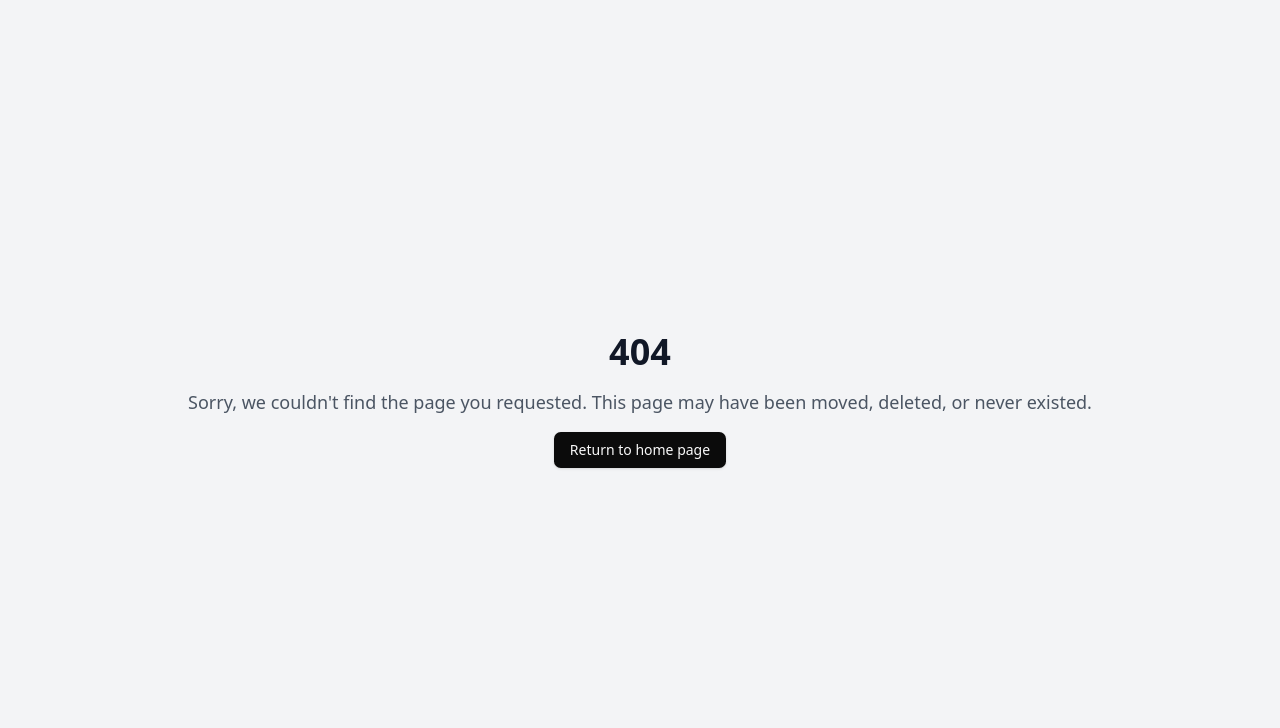
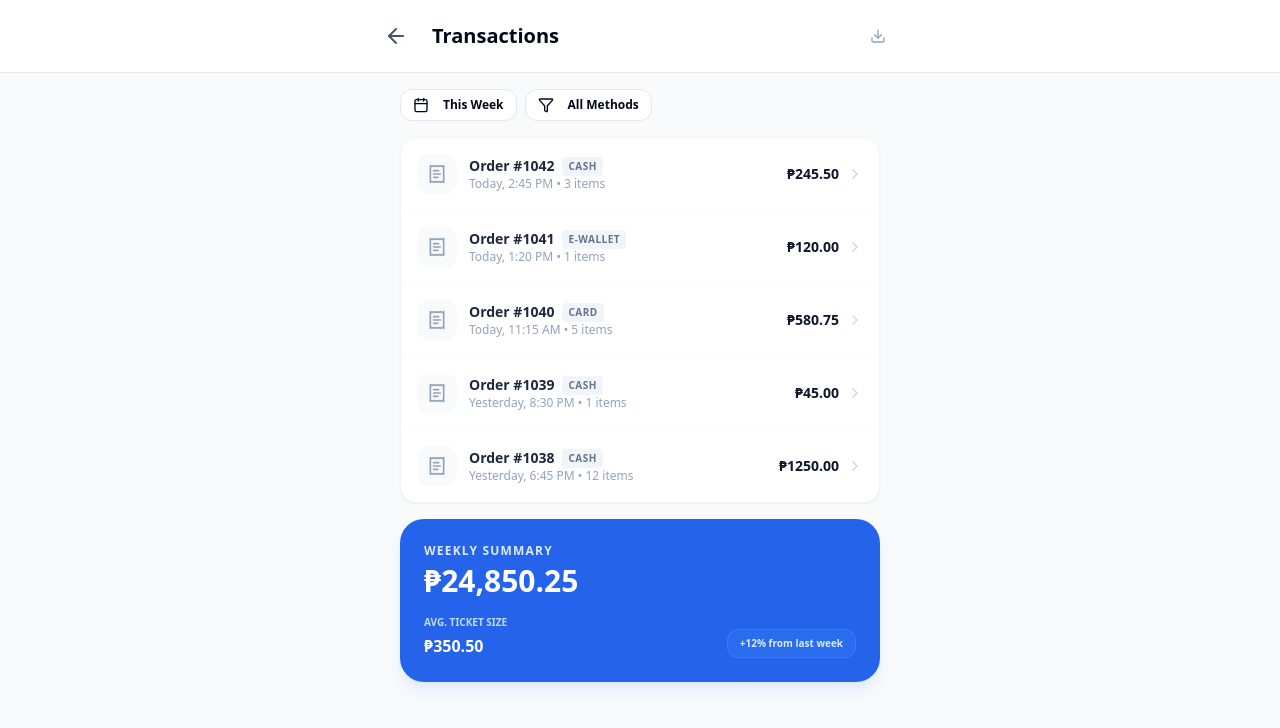
Before and after one commit to torralbaronnel-source/sg-741b921f-0688-4daf-a459-3e921582f4b4-1772127325, a Next.js app: page /transactions in a window 1280 px wide. Before the commit this address had no page. Shown: the top 728 px of the page. Built offline with nearby package versions, Linux system fonts and the light colour scheme.

Commit message:
feat(pages): Add transaction history and settings pages

```diff
--- /dev/null
+++ b/src/pages/settings.tsx
@@ -0,0 +1,93 @@
+import React from "react";
+import { SEO } from "@/components/SEO";
+import {
+  ArrowLeft,
+  Store,
+  User,
+  Bell,
+  ShieldCheck,
+  Smartphone,
+  Info,
+  ChevronRight,
+  LogOut
+} from "lucide-react";
+import Link from "next/link";
+
+export default function SettingsPage() {
+  const sections = [
+    {
+      title: "Business Profile",
+      items: [
+        { icon: <Store className="w-5 h-5" />, label: "Store Information", value: "Juan's Sari-Sari Store" },
+        { icon: <User className="w-5 h-5" />, label: "Staff Management", value: "3 Staff" },
+      ]
+    },
+    {
+      title: "App Settings",
+      items: [
+        { icon: <Bell className="w-5 h-5" />, label: "Notifications", value: "On" },
+        { icon: <ShieldCheck className="w-5 h-5" />, label: "Security & PIN", value: "Enabled" },
+        { icon: <Smartphone className="w-5 h-5" />, label: "Receipt Printer", value: "Bluetooth (Not Linked)" },
+      ]
+    },
+    {
+      title: "Support",
+      items: [
+        { icon: <Info className="w-5 h-5" />, label: "App Version", value: "v1.0.4-PH" },
+      ]
+    }
+  ];
+
+  return (
+    <div className="min-h-screen bg-slate-50 pb-20">
+      <SEO title="Settings | PocketPOS PH" />
+
+      <header className="bg-white border-b p-4 sticky top-0 z-20">
+        <div className="flex items-center space-x-4 max-w-lg mx-auto w-full">
+          <Link href="/" className="p-2 -ml-2 text-slate-600">
+            <ArrowLeft className="w-6 h-6" />
+          </Link>
+          <h1 className="text-xl font-bold flex-1">Settings</h1>
+        </div>
+      </header>
+
+      <main className="max-w-lg mx-auto p-4 space-y-6">
+        {sections.map((section, idx) => (
+          <div key={idx} className="space-y-2">
+            <h2 className="text-[10px] font-black text-slate-400 uppercase tracking-[0.2em] ml-2">
+              {section.title}
+            </h2>
+            <div className="bg-white rounded-2xl shadow-sm border border-slate-100 overflow-hidden">
+              {section.items.map((item, i) => (
+                <button
+                  key={i}
+                  className="w-full p-4 flex items-center justify-between border-b last:border-0 border-slate-50 active:bg-slate-50 transition-colors"
+                >
+                  <div className="flex items-center space-x-3">
+                    <div className="text-slate-400">
+                      {item.icon}
+                    </div>
+                    <div className="text-left">
+                      <p className="font-bold text-slate-800 text-sm">{item.label}</p>
+                      <p className="text-slate-400 text-xs">{item.value}</p>
+                    </div>
+                  </div>
+                  <ChevronRight className="w-4 h-4 text-slate-300" />
+                </button>
+              ))}
+            </div>
+          </div>
+        ))}
+
+        <button className="w-full p-4 bg-white rounded-2xl border border-red-50 text-red-500 font-bold flex items-center justify-center space-x-2 active:bg-red-50 transition-colors">
+          <LogOut className="w-5 h-5" />
+          <span>Sign Out</span>
+        </button>
+
+        <p className="text-center text-slate-300 text-[10px] font-bold uppercase tracking-widest mt-8">
+          PocketPOS PH © 2026
+        </p>
+      </main>
+    </div>
+  );
+}
--- /dev/null
+++ b/src/pages/transactions.tsx
@@ -0,0 +1,99 @@
+import React, { useState, useEffect } from "react";
+import { SEO } from "@/components/SEO";
+import {
+  ArrowLeft,
+  ReceiptText,
+  ChevronRight,
+  Filter,
+  Calendar,
+  Download
+} from "lucide-react";
+import Link from "next/link";
+import { Button } from "@/components/ui/button";
+
+export default function TransactionsPage() {
+  const [mounted, setMounted] = useState(false);
+  const [transactions, setTransactions] = useState<any[]>([]);
+
+  useEffect(() => {
+    setMounted(true);
+    // Mocking historical transactions
+    setTransactions([
+      { id: "1042", total: 245.50, items: 3, method: "CASH", time: "Today, 2:45 PM" },
+      { id: "1041", total: 120.00, items: 1, method: "E-WALLET", time: "Today, 1:20 PM" },
+      { id: "1040", total: 580.75, items: 5, method: "CARD", time: "Today, 11:15 AM" },
+      { id: "1039", total: 45.00, items: 1, method: "CASH", time: "Yesterday, 8:30 PM" },
+      { id: "1038", total: 1250.00, items: 12, method: "CASH", time: "Yesterday, 6:45 PM" },
+    ]);
+  }, []);
+
+  return (
+    <div className="min-h-screen bg-slate-50 pb-20">
+      <SEO title="Transactions | PocketPOS PH" />
+
+      <header className="bg-white border-b p-4 sticky top-0 z-20">
+        <div className="flex items-center space-x-4 max-w-lg mx-auto w-full">
+          <Link href="/" className="p-2 -ml-2 text-slate-600">
+            <ArrowLeft className="w-6 h-6" />
+          </Link>
+          <h1 className="text-xl font-bold flex-1">Transactions</h1>
+          <Button variant="ghost" size="icon" className="text-slate-400">
+            <Download className="w-5 h-5" />
+          </Button>
+        </div>
+      </header>
+
+      <main className="max-w-lg mx-auto p-4 space-y-4">
+        <div className="flex items-center space-x-2">
+          <Button variant="outline" size="sm" className="bg-white rounded-xl text-xs font-bold border-slate-200">
+            <Calendar className="w-3.5 h-3.5 mr-1.5" /> This Week
+          </Button>
+          <Button variant="outline" size="sm" className="bg-white rounded-xl text-xs font-bold border-slate-200">
+            <Filter className="w-3.5 h-3.5 mr-1.5" /> All Methods
+          </Button>
+        </div>
+
+        <div className="bg-white rounded-2xl shadow-sm border border-slate-100 overflow-hidden">
+          {mounted && transactions.map((tx) => (
+            <div key={tx.id} className="p-4 flex items-center justify-between border-b last:border-0 border-slate-50 active:bg-slate-50 transition-colors cursor-pointer">
+              <div className="flex items-center space-x-3">
+                <div className="w-10 h-10 bg-slate-50 rounded-xl flex items-center justify-center text-slate-400">
+                  <ReceiptText className="w-5 h-5" />
+                </div>
+                <div>
+                  <div className="flex items-center space-x-2">
+                    <p className="font-bold text-slate-800 text-sm">Order #{tx.id}</p>
+                    <span className="text-[10px] bg-slate-100 text-slate-500 px-1.5 py-0.5 rounded font-black tracking-wider uppercase">
+                      {tx.method}
+                    </span>
+                  </div>
+                  <p className="text-slate-400 text-xs">{tx.time} • {tx.items} items</p>
+                </div>
+              </div>
+              <div className="flex items-center space-x-2">
+                <p className="font-black text-slate-900 text-sm">₱{tx.total.toFixed(2)}</p>
+                <ChevronRight className="w-4 h-4 text-slate-300" />
+              </div>
+            </div>
+          ))}
+
+          {!mounted && <div className="p-8 text-center text-slate-400 text-sm">Loading history...</div>}
+        </div>
+
+        <div className="bg-blue-600 p-6 rounded-3xl text-white shadow-lg shadow-blue-100">
+          <p className="text-blue-100 text-xs font-bold uppercase tracking-widest mb-1">Weekly Summary</p>
+          <p className="text-3xl font-black">₱24,850.25</p>
+          <div className="mt-4 flex justify-between items-end">
+             <div className="space-y-1">
+               <p className="text-[10px] text-blue-200 font-bold uppercase">Avg. Ticket Size</p>
+               <p className="font-bold">₱350.50</p>
+             </div>
+             <div className="bg-blue-500/30 px-3 py-1.5 rounded-xl border border-blue-400/30">
+                <p className="text-[10px] text-blue-100 font-bold">+12% from last week</p>
+             </div>
+          </div>
+        </div>
+      </main>
+    </div>
+  );
+}
```
